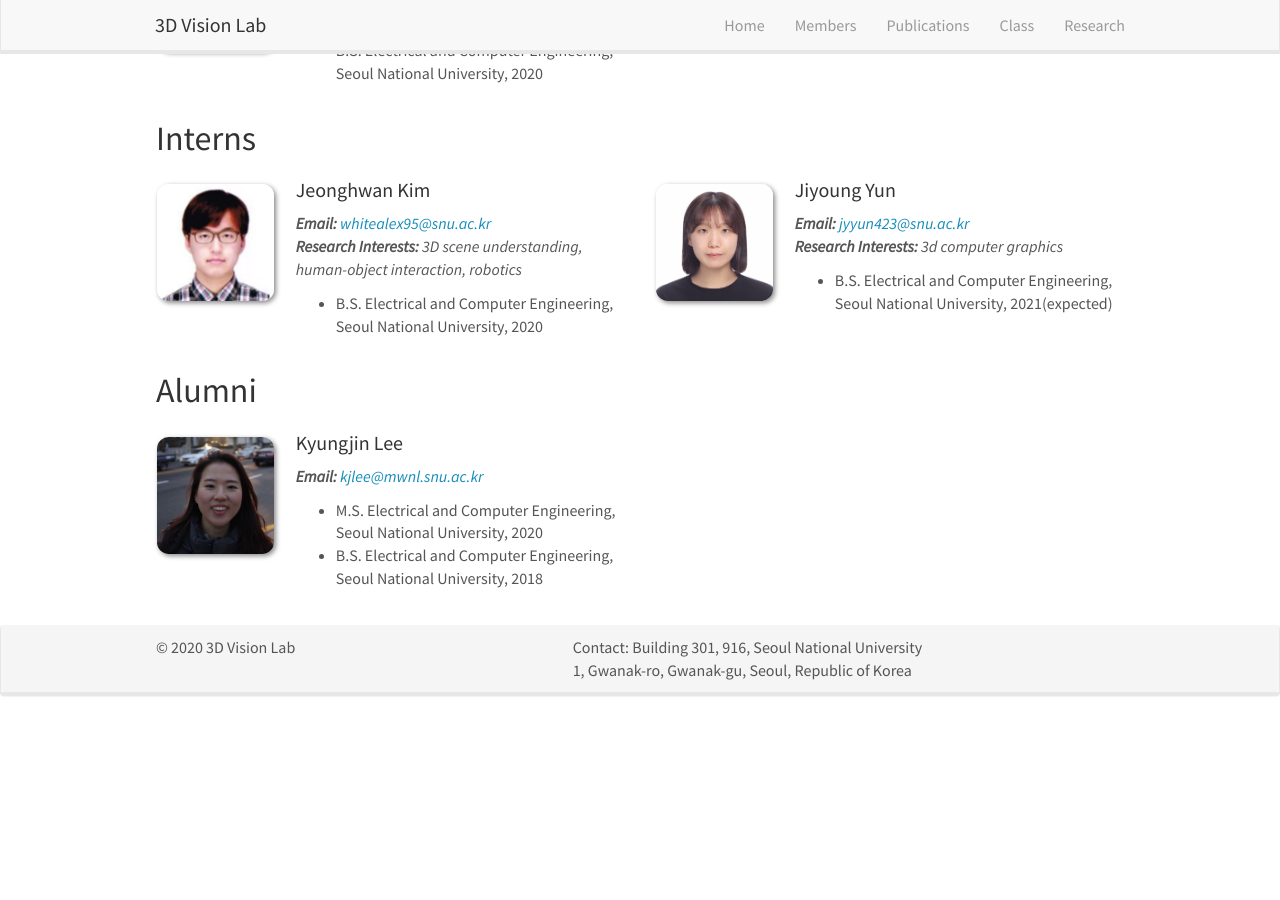
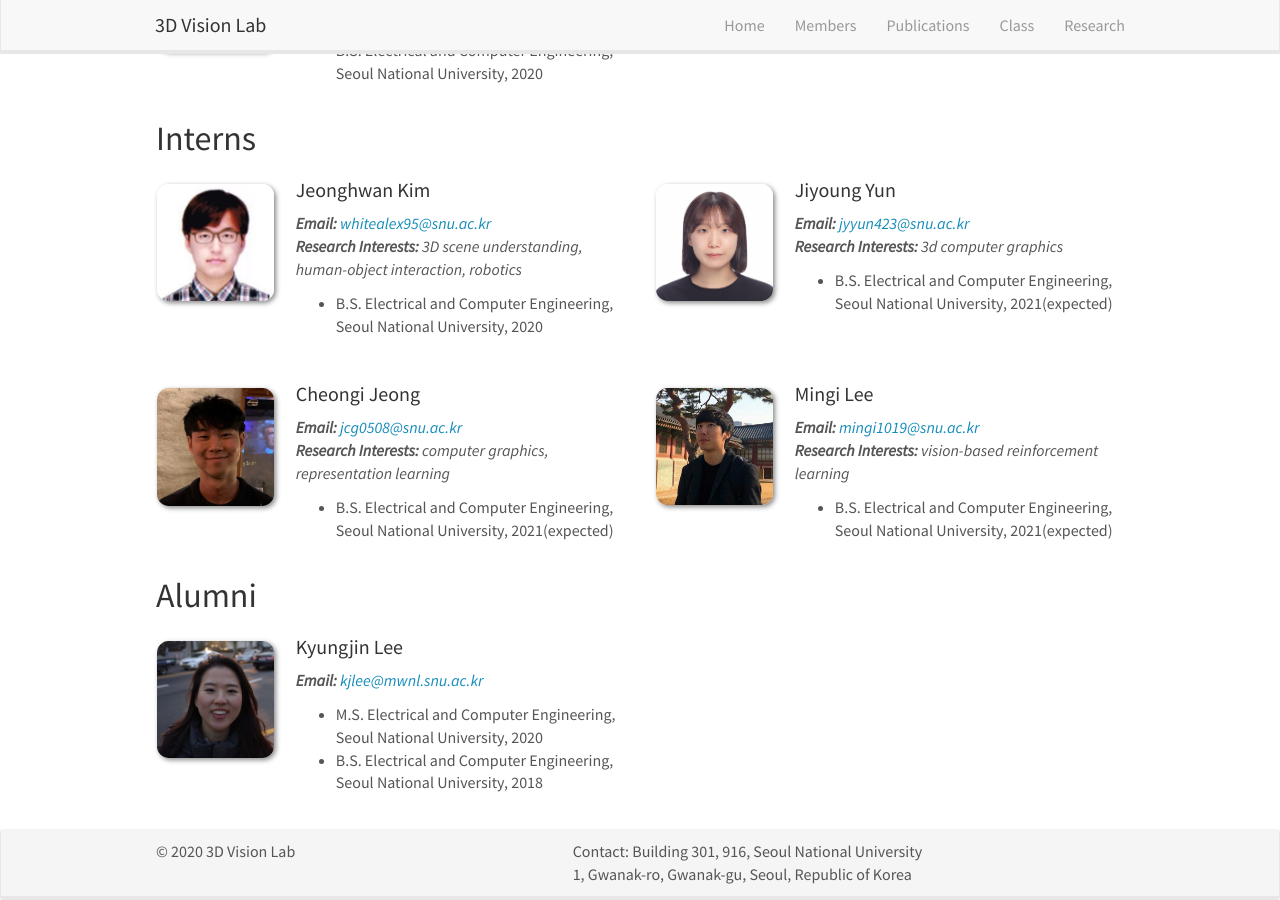
Before and after one commit to 3dvision-snu/3dvision-snu.github.io, a Jekyll site: the page built from _pages/members.md, in a window 1280 px wide and 900 px high, scrolled down 1594 px. Built offline with Jekyll 4.4.1, drawn with Linux system fonts in a browser that asks for light colours; nearby versions of some CDN libraries; before the commit the page ends 2290 px from its top, so only the background shows below that.

Commit message:
Add new interns

```diff
--- a/_data/members_intern.yml
+++ b/_data/members_intern.yml
@@ -19,3 +19,19 @@
   email: jyyun423@snu.ac.kr
   educations:
     - B.S. Electrical and Computer Engineering, Seoul National University, 2021(expected)
+
+- name: Cheongi Jeong
+  photo: cheongi_jeong.jpg
+  research_interests: computer graphics, representation learning
+  # info: B.S. expected 2021
+  email: jcg0508@snu.ac.kr
+  educations:
+    - B.S. Electrical and Computer Engineering, Seoul National University, 2021(expected)
+
+- name: Mingi Lee
+  photo: mingi_lee.jpg
+  research_interests: vision-based reinforcement learning
+  # info: B.S. expected 2021
+  email: mingi1019@snu.ac.kr
+  educations:
+    - B.S. Electrical and Computer Engineering, Seoul National University, 2021(expected)
```
Also changed, not shown: images/memberspic/cheongi_jeong.jpg (added), images/memberspic/mingi_lee.jpg (added), 5 other files.
